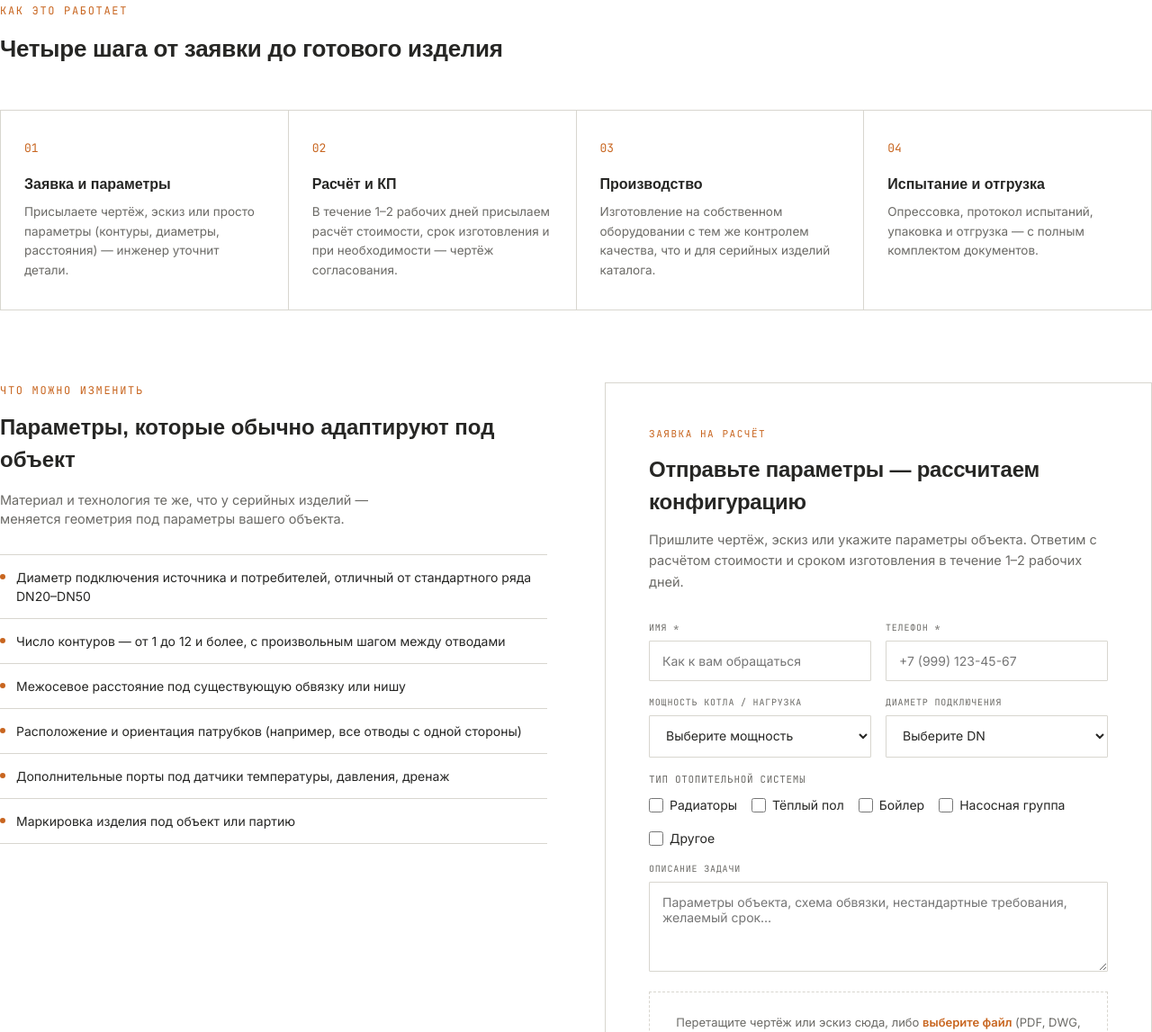
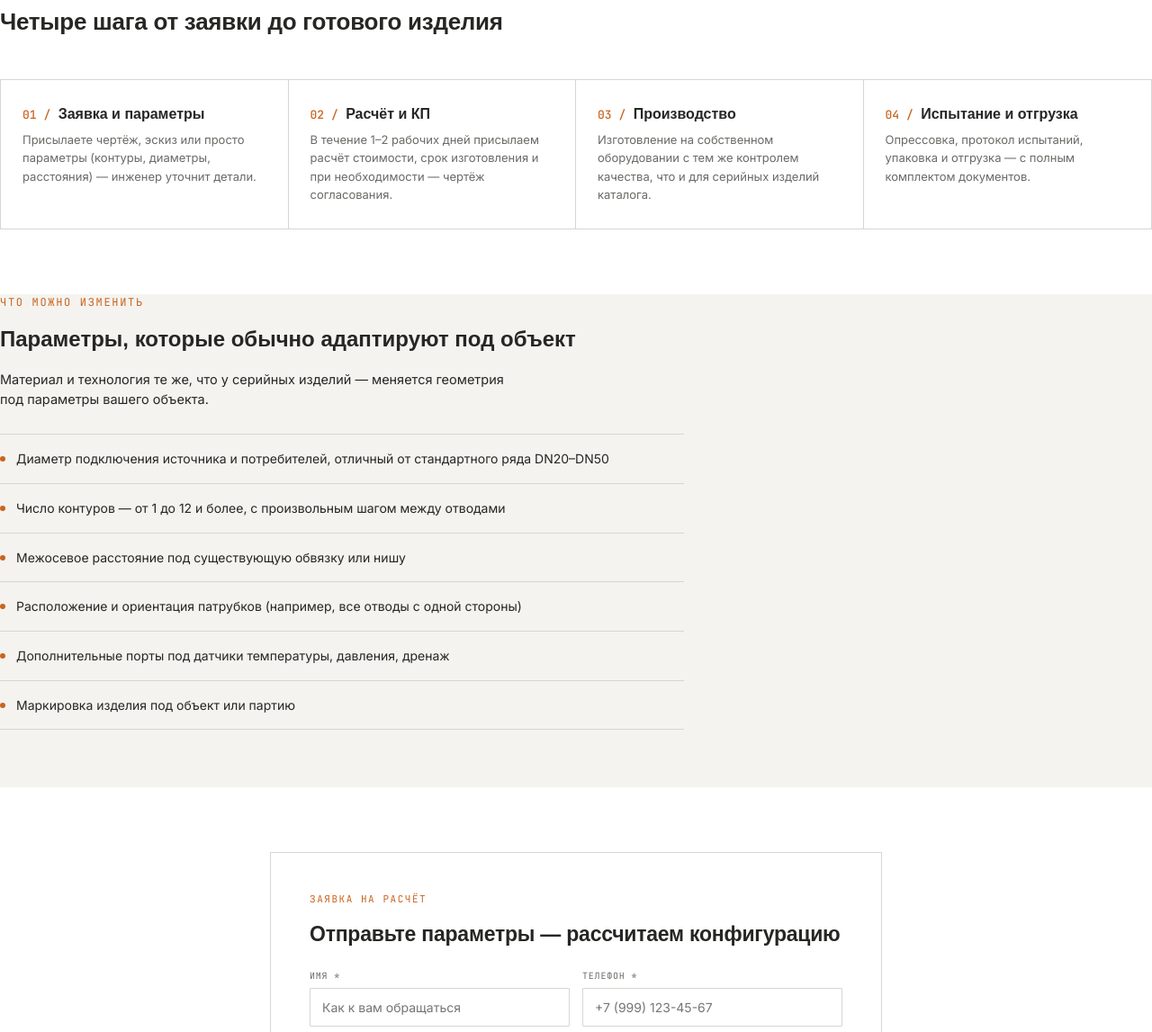
Before and after one commit to a1mosthvman-del/kovach-site, a plain HTML site: page custom-order.html in a window 1280 px wide. Shown: the part 554-1701 px from the top of the page at 90% size. Drawn offline with Linux system fonts and the light colour scheme; a web font is replaced by a local one.

Commit message:
custom-order правки

```diff
--- a/custom-order.html
+++ b/custom-order.html
@@ -40,24 +40,28 @@
   .page-head h1{font-family:var(--display);font-weight:800;font-size:36px;letter-spacing:-0.01em;max-width:680px;}
   .page-head p{color:var(--steel);font-size:15px;margin-top:14px;max-width:560px;}
 
-  .section{padding:80px 0;}
-  .section-head{margin-bottom:48px;}
+  .section{padding:72px 0;}
+  .section-head{margin-bottom:44px;}
   .section-head h2{font-family:var(--display);font-weight:800;font-size:26px;letter-spacing:-0.01em;margin-bottom:10px;}
   .section-head p{color:var(--steel);font-size:14.5px;max-width:520px;}
 
-  .steps-grid{display:grid;grid-template-columns:repeat(4,1fr);gap:1px;background:var(--steel-line);border:1px solid var(--steel-line);}
-  .step-card{background:#fff;padding:32px 26px;}
-  .step-card .num{font-family:var(--mono);font-size:13px;color:var(--copper);margin-bottom:20px;}
-  .step-card h3{font-family:var(--display);font-weight:700;font-size:16px;margin-bottom:10px;line-height:1.3;}
-  .step-card p{font-size:13.5px;color:var(--steel);line-height:1.6;}
+  .steps-grid{display:grid;grid-template-columns:repeat(4,1fr);border:1px solid var(--steel-line);border-bottom:none;}
+  .step-card{padding:28px 24px;border-right:1px solid var(--steel-line);border-bottom:1px solid var(--steel-line);}
+  .step-card:last-child{border-right:none;}
+  .step-card h3{font-family:var(--display);font-weight:700;font-size:16px;margin-bottom:8px;line-height:1.3;}
+  .step-card h3 .num{font-family:var(--mono);font-weight:500;font-size:13px;color:var(--copper);margin-right:4px;}
+  .step-card p{font-size:13px;color:var(--steel);line-height:1.55;}
 
-  .order-layout{display:grid;grid-template-columns:1fr 1fr;gap:64px;align-items:start;}
+  .order-layout > div:first-child{margin-bottom:48px;}
   .order-layout h2{font-family:var(--display);font-weight:800;font-size:24px;margin-bottom:16px;}
-  .order-layout p.lead{color:var(--steel);font-size:14.5px;margin-bottom:28px;max-width:440px;}
-  .perk-list{list-style:none;}
-  .perk-list li{display:flex;gap:12px;padding:14px 0;border-top:1px solid var(--steel-line);font-size:14px;}
+  .order-layout p.lead{color:var(--graphite);font-size:14.5px;margin-bottom:28px;max-width:560px;}
+  .perk-list{list-style:none;max-width:760px;}
+  .perk-list li{
+    display:flex;gap:12px;padding:16px 0;border-top:1px solid var(--steel-line);
+    font-size:14px;line-height:1.55;color:var(--graphite);
+  }
   .perk-list li:last-child{border-bottom:1px solid var(--steel-line);}
-  .perk-list .dot{width:6px;height:6px;background:var(--copper);border-radius:50%;margin-top:7px;flex-shrink:0;}
+  .perk-list .dot{width:6px;height:6px;background:var(--copper);border-radius:50%;margin-top:8px;flex-shrink:0;}
   .field{margin-bottom:20px;}
   .field label{display:block;font-size:12px;color:var(--steel);margin-bottom:8px;font-family:var(--mono);}
   .field input, .field select, .field textarea{
@@ -67,7 +71,7 @@
   .field textarea{resize:vertical;min-height:90px;}
   .field input:focus, .field select:focus, .field textarea:focus{outline:2px solid var(--copper);outline-offset:-1px;border-color:var(--copper);}
   .field-row{display:grid;grid-template-columns:1fr 1fr;gap:16px;}
-  .file-drop{border:1.5px dashed var(--steel-line);padding:24px;text-align:center;font-size:13px;color:var(--steel);margin-bottom:20px;background:#fff;}
+  .file-drop{border:1.5px dashed var(--steel-line);padding:22px;text-align:center;font-size:13px;color:var(--steel);margin-bottom:18px;background:#fff;}
   .file-drop strong{color:var(--copper);}
 
   .min-block{background:var(--graphite);color:#fff;padding:56px 0;}
@@ -80,7 +84,6 @@
   @media (max-width:1040px){
     nav ul{display:none;}
     .steps-grid{grid-template-columns:1fr 1fr;}
-    .order-layout{grid-template-columns:1fr;gap:36px;}
     .field-row{grid-template-columns:1fr;}
     .min-grid{grid-template-columns:1fr;}
   }
@@ -100,20 +103,20 @@
     padding:0 4px; line-height:1;
   }
 
-  .lead-card{background:#fff;border:1px solid var(--steel-line);padding:48px;}
-  .lead-card .ltag{font-family:var(--mono);font-size:11px;color:var(--copper);letter-spacing:.14em;text-transform:uppercase;margin-bottom:14px;display:block;}
-  .lead-card h2{font-family:var(--display);font-weight:800;font-size:24px;letter-spacing:-.01em;margin-bottom:12px;}
-  .lead-card .ldesc{color:var(--steel);font-size:14.5px;margin-bottom:32px;line-height:1.6;max-width:540px;}
-  .lead-row{display:grid;grid-template-columns:1fr 1fr;gap:16px;margin-bottom:16px;}
-  .lead-field label{display:block;font-family:var(--mono);font-size:10px;color:var(--steel);letter-spacing:.08em;text-transform:uppercase;margin-bottom:7px;}
-  .lead-field input,.lead-field select,.lead-field textarea{width:100%;padding:13px 14px;border:1px solid var(--steel-line);font-family:var(--body);font-size:14px;color:var(--graphite);background:#fff;border-radius:1px;}
+  .lead-card{background:#fff;border:1px solid var(--steel-line);padding:43px;max-width:680px;margin:0 auto;}
+  .lead-card .ltag{font-family:var(--mono);font-size:11px;color:var(--copper);letter-spacing:.14em;text-transform:uppercase;margin-bottom:13px;display:block;}
+  .lead-card h2{font-family:var(--display);font-weight:800;font-size:23px;letter-spacing:-.01em;margin-bottom:11px;}
+  .lead-card .ldesc{color:var(--steel);font-size:14px;margin-bottom:29px;line-height:1.55;max-width:540px;}
+  .lead-row{display:grid;grid-template-columns:1fr 1fr;gap:14px;margin-bottom:14px;}
+  .lead-field label{display:block;font-family:var(--mono);font-size:10px;color:var(--steel);letter-spacing:.08em;text-transform:uppercase;margin-bottom:6px;}
+  .lead-field input,.lead-field select,.lead-field textarea{width:100%;padding:12px 13px;border:1px solid var(--steel-line);font-family:var(--body);font-size:14px;color:var(--graphite);background:#fff;border-radius:1px;}
   .lead-field input:focus,.lead-field select:focus,.lead-field textarea:focus{outline:2px solid var(--copper);outline-offset:-1px;border-color:var(--copper);}
-  .lead-field textarea{min-height:100px;resize:vertical;}
+  .lead-field textarea{min-height:90px;resize:vertical;}
   .lead-field.full{grid-column:1/-1;}
-  .checkboxes{display:flex;flex-wrap:wrap;gap:16px;margin-bottom:16px;}
+  .checkboxes{display:flex;flex-wrap:wrap;gap:14px;margin-bottom:14px;}
   .checkboxes label{display:flex;align-items:center;gap:7px;font-size:14px;cursor:pointer;}
   .checkboxes input[type=checkbox]{accent-color:var(--copper);width:16px;height:16px;}
-  .check-label{font-family:var(--mono);font-size:11px;color:var(--steel);letter-spacing:.06em;text-transform:uppercase;margin-bottom:10px;}
+  .check-label{font-family:var(--mono);font-size:11px;color:var(--steel);letter-spacing:.06em;text-transform:uppercase;margin-bottom:9px;}
   footer{background:var(--graphite);color:#fff;padding:56px 0 0;}
   .footer-grid{display:grid;grid-template-columns:1.5fr 1fr 1fr 1fr;gap:56px;padding-bottom:48px;border-bottom:1px solid #3A3937;}
   .footer-logo{display:flex;align-items:center;gap:12px;margin-bottom:16px;text-decoration:none;}
@@ -173,7 +176,7 @@
   <div class="wrap">
     <span class="tag">Изделие под заказ</span>
     <h1>Изготовим коллектор, гидрострелку или узел по вашему чертежу</h1>
-    <p>Отправьте чертёж, эскиз или параметры объекта — рассчитаем конфигурацию, подберём диаметры и изготовим под ваш проект из AISI 304.</p>
+    <p>Отправьте чертёж, эскиз или параметры объекта — рассчитаем конфигурацию, подберём диаметры и изготовим под ваш проект.</p>
     <div style="display:flex;gap:12px;margin-top:28px;flex-wrap:wrap;">
       <a href="#custom-order-form" class="btn btn-primary">Отправить чертёж / схему</a>
       <a href="#custom-order-form" class="btn btn-ghost">Запросить расчёт</a>
@@ -188,31 +191,26 @@
   </div>
   <div class="steps-grid">
     <div class="step-card">
-      <div class="num">01</div>
-      <h3>Заявка и параметры</h3>
+      <h3><span class="num">01 /</span> Заявка и параметры</h3>
       <p>Присылаете чертёж, эскиз или просто параметры (контуры, диаметры, расстояния) — инженер уточнит детали.</p>
     </div>
     <div class="step-card">
-      <div class="num">02</div>
-      <h3>Расчёт и КП</h3>
+      <h3><span class="num">02 /</span> Расчёт и КП</h3>
       <p>В течение 1–2 рабочих дней присылаем расчёт стоимости, срок изготовления и при необходимости — чертёж согласования.</p>
     </div>
     <div class="step-card">
-      <div class="num">03</div>
-      <h3>Производство</h3>
+      <h3><span class="num">03 /</span> Производство</h3>
       <p>Изготовление на собственном оборудовании с тем же контролем качества, что и для серийных изделий каталога.</p>
     </div>
     <div class="step-card">
-      <div class="num">04</div>
-      <h3>Испытание и отгрузка</h3>
+      <h3><span class="num">04 /</span> Испытание и отгрузка</h3>
       <p>Опрессовка, протокол испытаний, упаковка и отгрузка — с полным комплектом документов.</p>
     </div>
   </div>
 </div>
 
-<div class="wrap section" style="padding-top:0;">
-  <div class="order-layout">
-    <div>
+<div style="background:var(--bg-warm);">
+<div class="wrap section order-layout" style="padding-top:0;padding-bottom:64px;">
       <span class="tag">Что можно изменить</span>
       <h2>Параметры, которые обычно адаптируют под объект</h2>
       <p class="lead">Материал и технология те же, что у серийных изделий — меняется геометрия под параметры вашего объекта.</p>
@@ -224,12 +222,14 @@
         <li><span class="dot"></span>Дополнительные порты под датчики температуры, давления, дренаж</li>
         <li><span class="dot"></span>Маркировка изделия под объект или партию</li>
       </ul>
-    </div>
+</div>
+</div>
+
+<div class="wrap section">
           <div class="lead-card" id="custom-order-form">
       <span class="ltag">Заявка на расчёт</span>
       <h2>Отправьте параметры — рассчитаем конфигурацию</h2>
-      <p class="ldesc">Пришлите чертёж, эскиз или укажите параметры объекта. Ответим с расчётом стоимости и сроком изготовления в течение 1–2 рабочих дней.</p>
-      <div class="lead-row">
+      <div class="lead-row" style="margin-top:22px;">
         <div class="lead-field">
           <label>Имя *</label>
           <input type="text" placeholder="Как к вам обращаться">
@@ -279,10 +279,10 @@
         </div>
       </div>
       <div class="file-drop">Перетащите чертёж или эскиз сюда, либо <strong>выберите файл</strong> (PDF, DWG, JPG)</div>
-      <button class="btn btn-primary" style="padding:14px 32px;font-size:14px;">Отправить заявку</button>
-      <div class="form-note">Ответим с расчётом и сроком изготовления в течение 1–2 рабочих дней</div>
+      <div style="text-align:center;">
+        <button class="btn btn-primary" style="padding:13px 29px;font-size:14px;">Отправить заявку</button>
+      </div>
     </div>
-  </div>
 </div>
 
 <div class="min-block">
```
Also changed, not shown: catalog.html (+4 -1 lines), index.html (+1 -1 lines).
